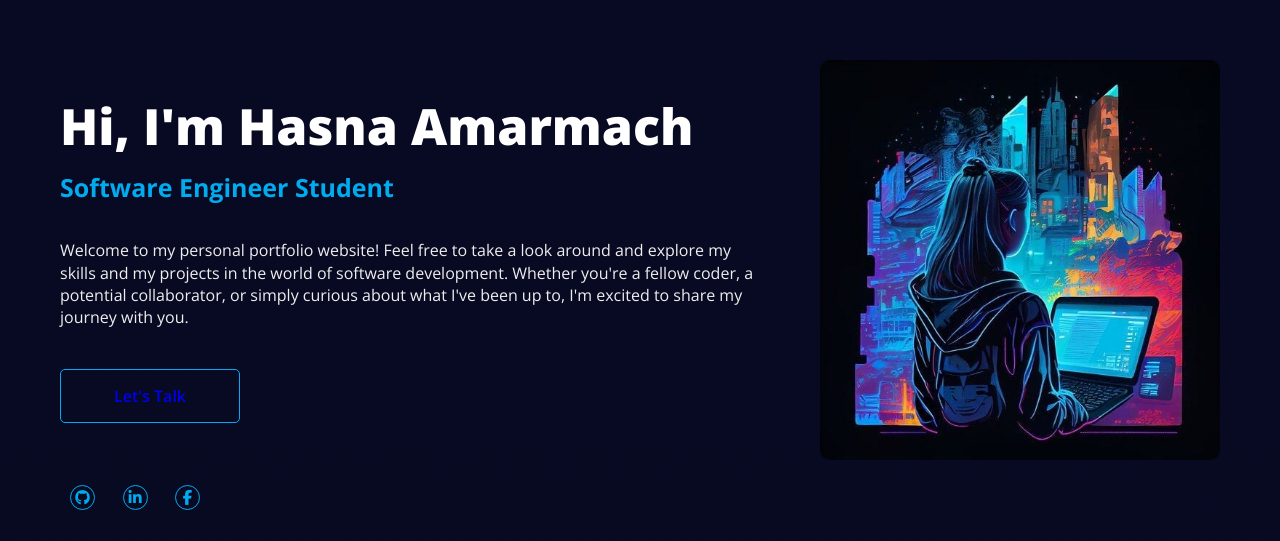
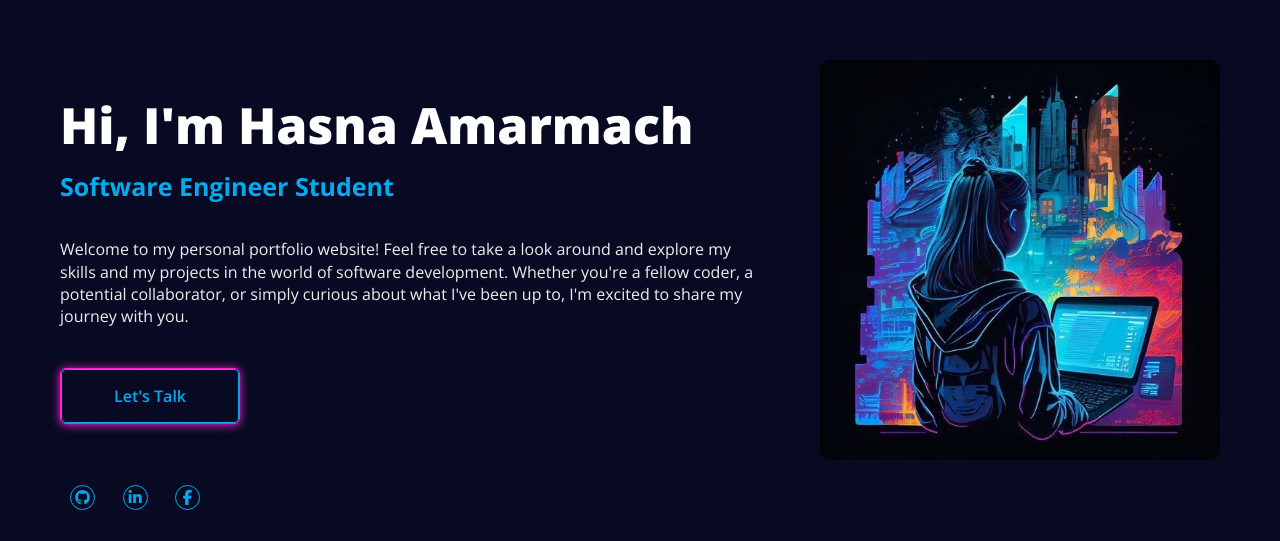
Before and after one commit to HasnaeAmr/Personal-Portfolio, a PHP site: page / in a window 1280 px wide. Shown: the part 105-646 px from the top of the page. Run offline with PHP 8.4, Linux system fonts and the light colour scheme.

Commit message:
Update style.css

```diff
--- a/Style/style.css
+++ b/Style/style.css
@@ -119,7 +119,7 @@ header .nvbar ul{
     justify-content: space-between;
     align-items: center;
 }
-.landing .s-container .buttom1,.buttom2, .submit{
+.landing .s-container,.buttom2, .submit{
     padding: 15px 30px;
     background-color: transparent;
     border: 1px solid var(--main-blue);
@@ -131,10 +131,13 @@ header .nvbar ul{
     transform: 0.5s;
     cursor: pointer;
 }
-
-.landing .s-container .buttom1:hover,.buttom2:hover, .submit:hover{
+.landing .s-container a{
+        color: var(--main-blue);
+    }
+.landing .s-container, .buttom2:hover, .submit:hover{
     border-color: var(--main-pink);
     box-shadow: 0px 1px 10px 0px var(--main-pink);
+
 }
 .landing .links{
     margin-left: 70px;
```
